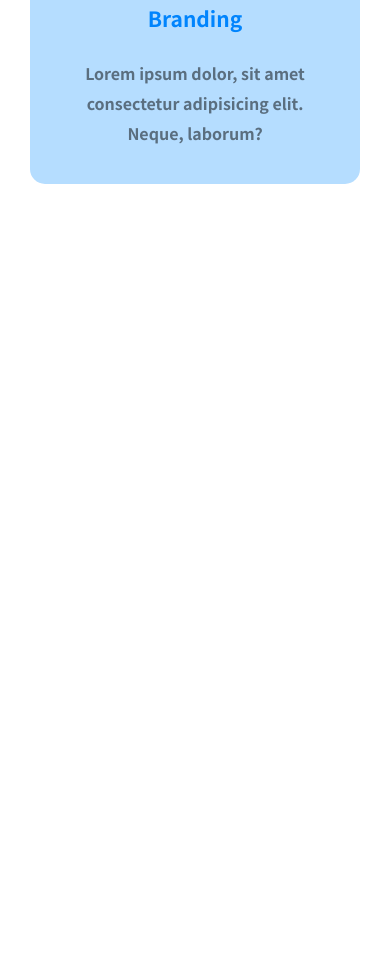
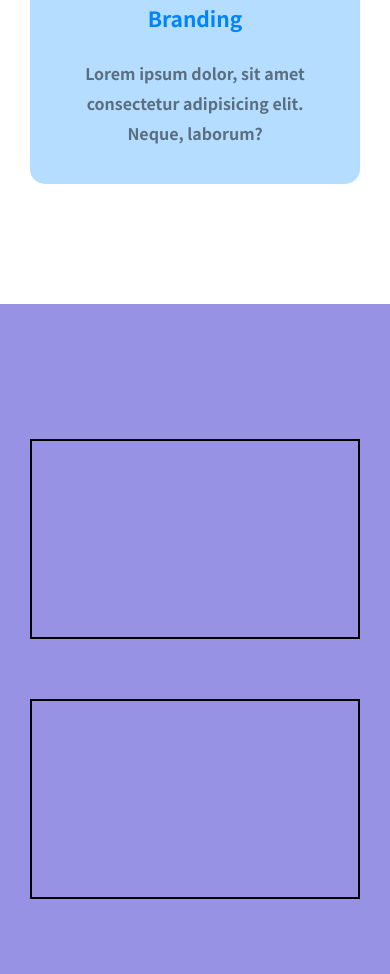
Before and after one commit to Brody14/html-css-responsive-layout, a plain HTML site: page index.html in a window 390 px wide. Shown: the part 1837-2811 px from the top of the page. Before the commit the page ends 2141 px from the top, so only its background shows below. Drawn offline with Linux system fonts and the light colour scheme.

Commit message:
FEAT strategic section layout + responsive

```diff
--- a/css/style.css
+++ b/css/style.css
@@ -198,7 +198,7 @@ a {
 
 @media screen and (max-width: 991px) {
 
-    .row.no-gutter {
+    .demo .row.no-gutter {
         display: block;
     }
 
@@ -221,5 +221,33 @@ a {
         margin: 0 auto;
     }
 
+}
 
+/* STRATEGIC STYLE */
+
+.strategic {
+    background-color: var(--purple);
+    padding: 120px 0 60px;
 }
+
+.container.small {
+    max-width: 880px;
+    margin: 0 auto;
+}
+
+.strategic .row {
+    gap: 60px;
+}
+
+.col-50 {
+    flex-basis: calc(50% - 30px);
+    border: 2px solid black;
+    height: 200px;
+}
+
+@media screen and (max-width: 991px) {
+
+    .col-50 {
+        flex-basis: 100%;
+    }
+}
--- a/index.html
+++ b/index.html
@@ -120,6 +120,23 @@
             </div>
         </section>
 
+        <!-- sezione strategic -->
+
+        <section class="strategic">
+            <div class="container small">
+                <div class="row no-gutter">
+                    <div class="col-50">
+
+                    </div>
+                    <div class="col-50">
+
+                    </div>
+                </div>
+
+            </div>
+
+        </section>
+
     </main>
 
 
```
